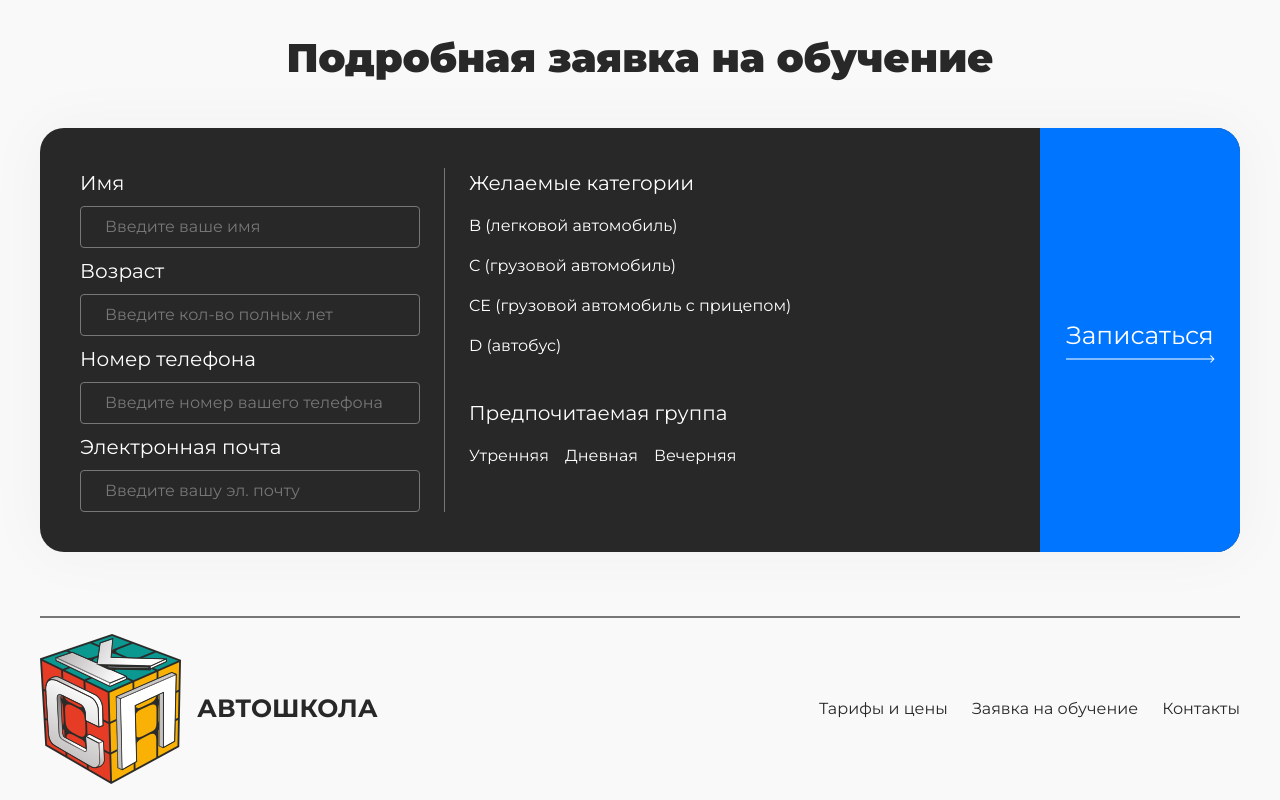
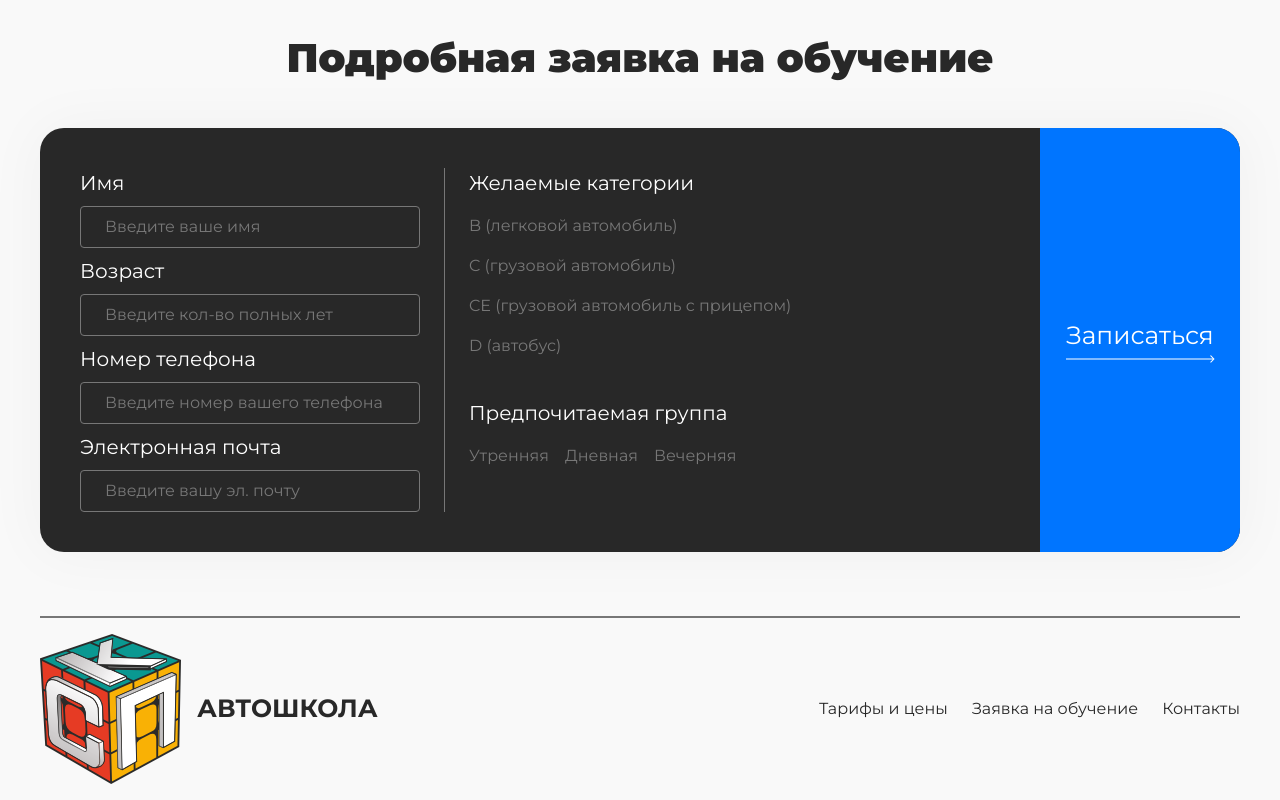
Before and after one commit to CodeMaster1025/driving-school-frontend, a Next.js app: page / in a window 1280 px wide. Shown: the part 2390-3190 px from the top of the page. Built offline with nearby package versions, Linux system fonts and the light colour scheme; no server answers.

Commit message:
Fix Radio UI

```diff
--- a/src/components/UI/Radio/Radio.module.scss
+++ b/src/components/UI/Radio/Radio.module.scss
@@ -6,7 +6,7 @@
 
     &:checked {
       + h6 {
-        @apply text-white;
+        @apply text-black;
       }
     }
   }
@@ -17,16 +17,16 @@
   }
 
   > &::after {
-    @apply w-4 h-4 rounded-full bg-white absolute left-2 hidden;
+    @apply w-4 h-4 rounded-full bg-gray absolute left-2 hidden;
     content: "";
   }
 
   &:has(:checked)::before {
-    @apply border-white border-2;
+    @apply border-gray border-2;
   }
 
   &:has(:focus)::before {
-    @apply border-white border-2;
+    @apply border-gray border-2;
   }
 
   &:has(:checked)::after {
@@ -41,9 +41,13 @@
     > input {
       @apply absolute opacity-0;
 
+      h6 {
+        @apply text-gray;
+      }
+
       &:checked {
         + h6 {
-          @apply text-gray;
+          @apply text-white;
         }
       }
     }
@@ -54,16 +58,16 @@
     }
 
     > &::after {
-      @apply w-4 h-4 rounded-full bg-gray absolute left-2 hidden;
+      @apply w-4 h-4 rounded-full bg-white absolute left-2 hidden;
       content: "";
     }
 
     &:has(:checked)::before {
-      @apply border-gray border-2;
+      @apply border-white border-2;
     }
 
     &:has(:focus)::before {
-      @apply border-gray border-2;
+      @apply border-white border-2;
     }
 
     &:has(:checked)::after {
--- a/src/components/pages/Home/FormSection/FormSection.module.scss
+++ b/src/components/pages/Home/FormSection/FormSection.module.scss
@@ -16,7 +16,7 @@
       }
 
       .category {
-        @apply flex flex-col gap-4;
+        @apply flex flex-col gap-4 text-gray;
 
         label::before {
           flex-shrink: 0;
@@ -24,7 +24,7 @@
       }
 
       .group {
-        @apply flex gap-4;
+        @apply flex gap-4 text-gray;
 
         label::before {
           flex-shrink: 0;
--- a/src/components/pages/Profile/Admin/InstructorsSection/InstructorCreateModal/InstructorCreateItem/InstructorCreateItem.tsx
+++ b/src/components/pages/Profile/Admin/InstructorsSection/InstructorCreateModal/InstructorCreateItem/InstructorCreateItem.tsx
@@ -40,14 +40,12 @@ const InstructorCreateItem: FC<Props> = ({ setModalShown, user }) => {
       </div>
       <div className={styles.actions}>
         <Radio
-          dark
           title="Учитель теории"
           name={String(user.id)}
           value={UserRole.THEORY_TEACHER}
           onChange={(event) => setRole(event.target.value)}
         />
         <Radio
-          dark
           title="Учитель практики"
           name={String(user.id)}
           value={UserRole.PRACTICE_TEACHER}
```
